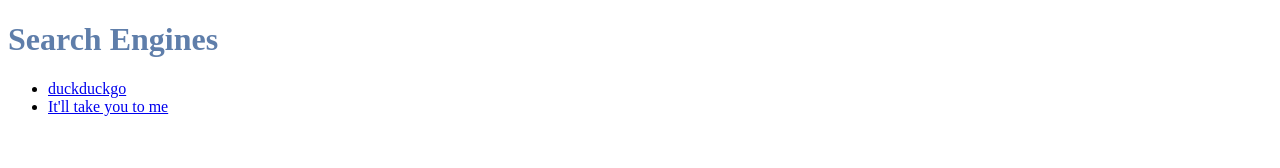
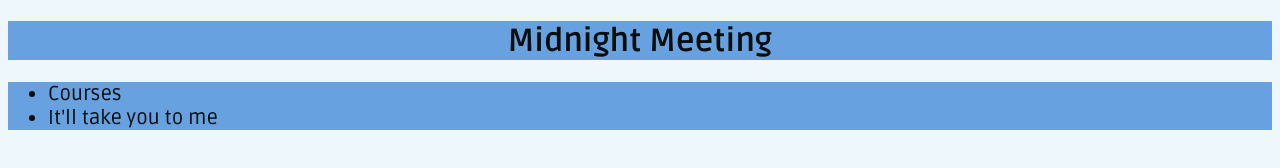
Before and after one commit to 98-percent-Milk/1620_lab2, a plain HTML site: page index.html in a window 1280 px wide. Drawn offline with Linux system fonts and the light colour scheme.

Commit message:
school.html that contains '2020 Fall courses' created, index.html element <h1> and <ul> both updated,  style.css updated with new colors and font styles

```diff
--- a/index.html
+++ b/index.html
@@ -3,13 +3,14 @@
 <head>
     <meta charset="UTF-8">
     <meta name="viewport" content="width=device-width, initial-scale=1.0">
+    <link href="https://fonts.googleapis.com/css2?family=Roboto+Slab&family=Ruda:wght@400;700&display=swap" rel="stylesheet">
     <link rel="stylesheet" href="style.css">
-    <title>Lab 3</title>
+    <title>Lab</title>
 </head>
 <body>
-    <h1>Search Engines</h1>
-    <ul>
-        <li><a href='https://www.duckduckgo.com' title='Tired of being tracked online?'>duckduckgo</a></li>
+    <h1>Midnight Meeting</h1>
+    <ul class='navigation'>
+        <li><a href='school.html' title="Courses I'm taking">Courses</a></li>
         <li><a href='about.html' title="Page about me">It'll take you to me</a></li>
     </ul>
 </body>
--- a/style.css
+++ b/style.css
@@ -1,3 +1,36 @@
-h1 {
-    color: #5f7eaa;
+/* Colors used
+#67A1E0 - blueish
+#EEF7FC - light gray
+#060E0D - almost black
+*/
+* {
+    color: #060E0D;
 }
+
+body {
+    background-color: #EEF7FC;
+}
+
+h1{
+    font-family: 'Ruda', sans-serif;
+    background-color: #67A1E0;
+    text-align: center;
+}
+
+ul {
+    font-size: 20px;
+    background-color: #67A1E0;
+}
+
+.navigation {
+    font-family: 'Ruda', sans-serif;
+}
+
+a {
+    text-decoration: none;
+}
+
+p {
+    font-family: 'Roboto Slab', serif;
+    background-color: #67A1E0;
+}
```
Also changed, not shown: about.html (+1 -0 lines), school.html (added, +22 -0 lines).
